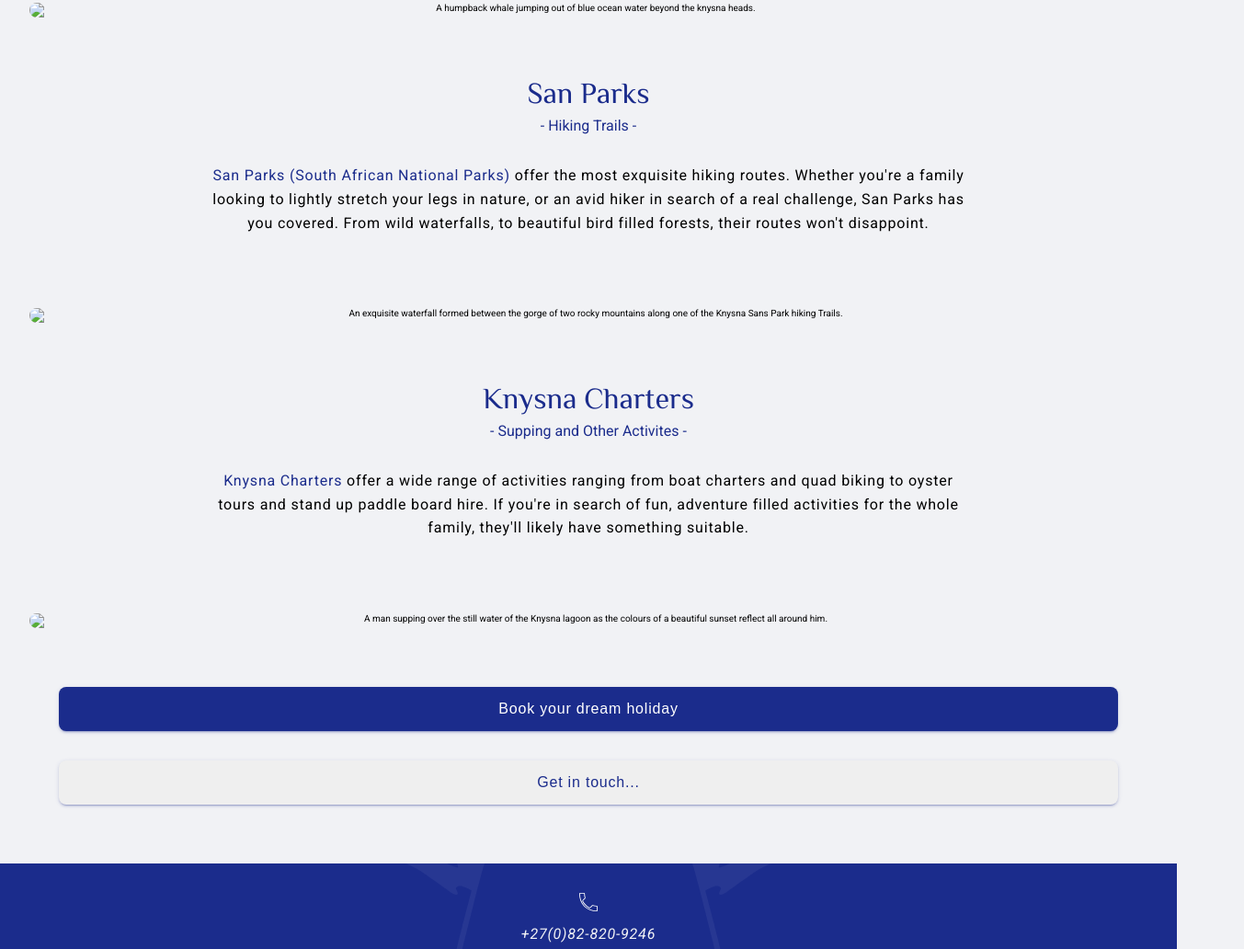
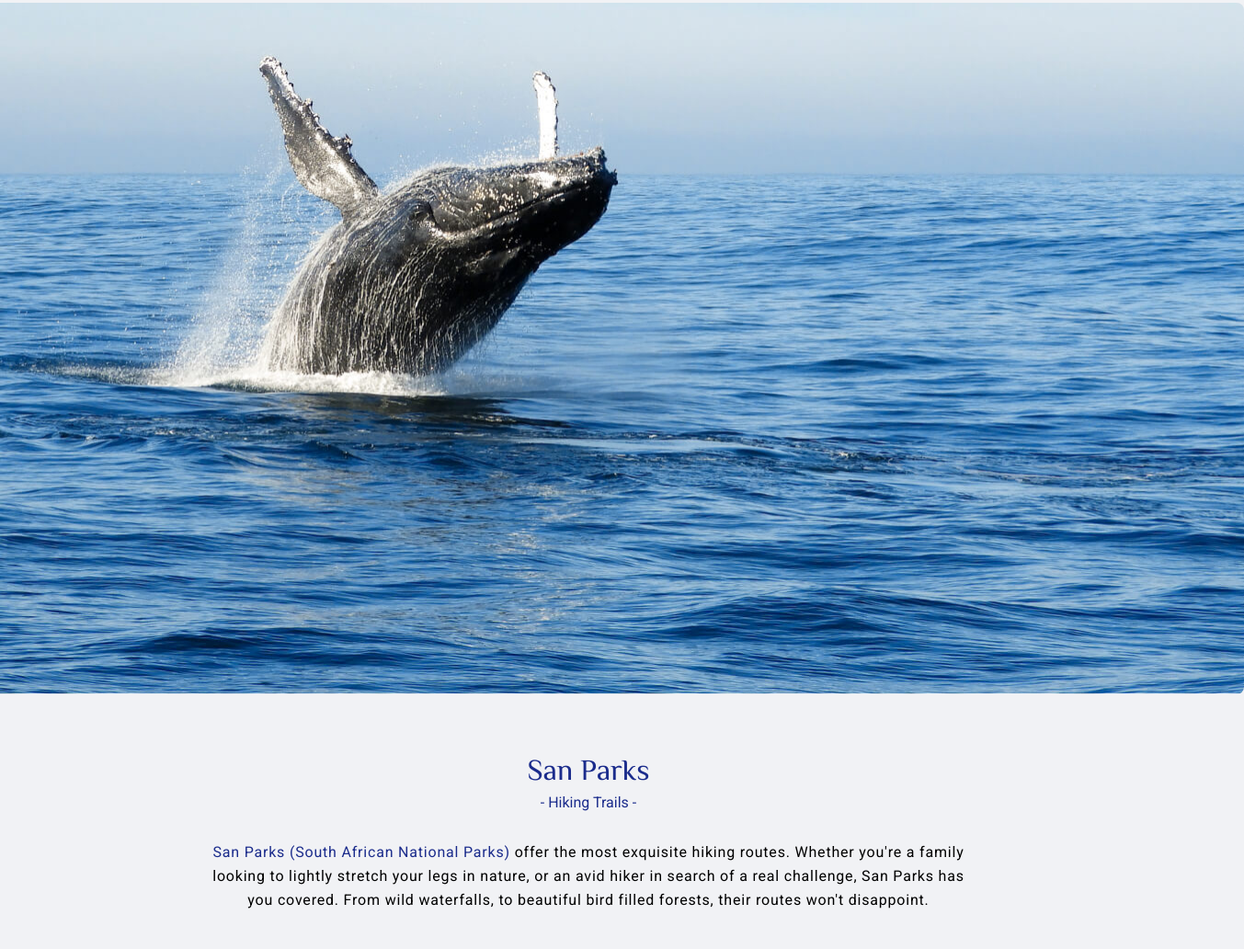
Before and after one commit to etiennedesfontaines/TwoAngels, a website: page activities.html in a window 1280 px wide. Shown: the part 372-1404 px from the top of the page at 92% size, 1353 px wide, since content can reach past the window. Drawn offline with Linux system fonts and the light colour scheme.

Commit message:
refactor-07

```diff
--- a/activities.html
+++ b/activities.html
@@ -51,7 +51,7 @@
 				</p>
 				<img
 					class="activities-page__image"
-					src="./images/desktop/activities/ocean-oddyssey/ocean-oddyssey-whale-01.jpg"
+					src="./images/desktop/activities/ocean-oddyssey/ocean-oddyssey-whale.jpg"
 					alt="A humpback whale jumping out of blue ocean water beyond the knysna heads."
 				/>
 			</section>
@@ -76,7 +76,7 @@
 				</p>
 				<img
 					class="activities-page__image"
-					src="./images/desktop/activities/sans-parks/sans-parks-hiking-trails-01.jpg"
+					src="./images/desktop/activities/sans-parks/sans-parks-hiking-trails.jpg"
 					alt="An exquisite waterfall formed between the gorge of two rocky mountains along one of the Knysna Sans Park hiking Trails."
 				/>
 			</section>
@@ -100,7 +100,7 @@
 				</p>
 				<img
 					class="activities-page__image"
-					src="./images/desktop/activities/knysna-charters/knysna-charters-supping-02.jpg"
+					src="./images/desktop/activities/knysna-charters/knysna-charters-supping.jpg"
 					alt="A man supping over the still water of the Knysna lagoon as the colours of a beautiful sunset reflect all around him."
 				/>
 			</section>
--- a/styles/_accommodation.scss
+++ b/styles/_accommodation.scss
@@ -76,9 +76,10 @@
 	}
 	&__image {
 		display: block;
-		width: 100%;
-		height: auto;
-		// border-radius: 8px;
+		// width: 100%;
+		// height: auto;
+		width: 142.5rem;
+		height: 75.208rem;
 	}
 
 	&__button {
--- a/styles/_activities.scss
+++ b/styles/_activities.scss
@@ -28,8 +28,10 @@
 	}
 	&__image {
 		margin-top: $spacing-l;
-		width: 100%;
-		height: auto;
+		// width: 100%;
+		// height: auto;
+		width: 142.5rem;
+		height: 75.208rem;
 		border-radius: $border-radius;
 	}
 }
--- a/styles/_home.scss
+++ b/styles/_home.scss
@@ -67,6 +67,8 @@
 			}
 		}
 		&__image {
+			// width: 100%;
+			// height: auto;
 			width: 70.4rem;
 			height: 45.6rem;
 		}
@@ -195,7 +197,6 @@
 	&__heading {
 		font-size: 3.2rem;
 		padding: 0;
-		// line-height: normal;
 	}
 	&__quote {
 		display: block;
@@ -248,6 +249,8 @@
 		}
 	}
 	&__image {
+		// width: 100%;
+		// height: auto;
 		width: 142.5rem;
 		height: 75.208rem;
 		border-radius: $border-radius;
```
Also changed, not shown: README.md, styles/style.css, 1 other file.
